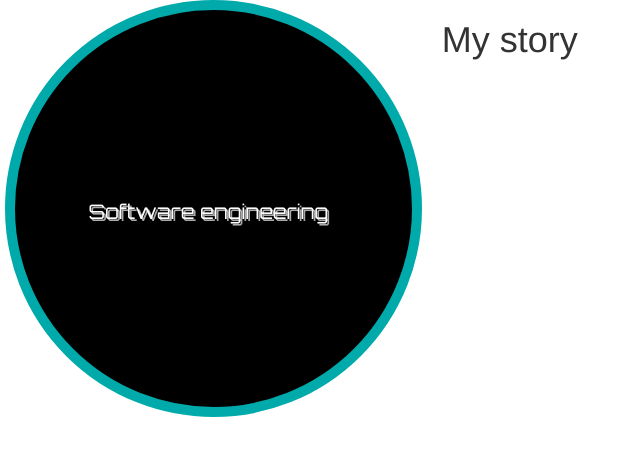
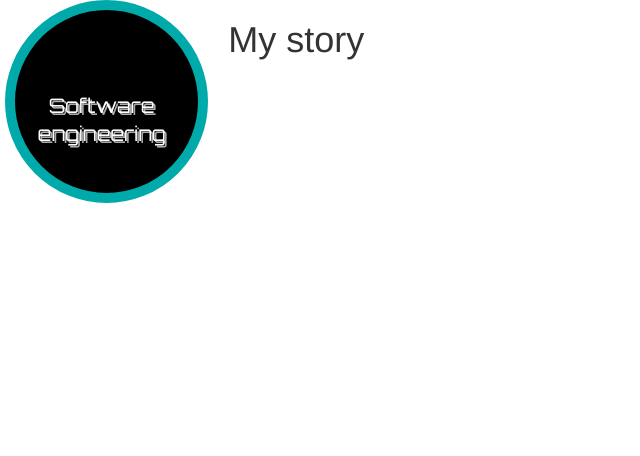
Before and after one commit to dfenders/portfolio, a Jekyll site: the page built from soften.html, in a window 1280 px wide. Shown: the top 456 px of the page, without its empty margins (0-640 px from the left). Built offline with Jekyll 4.4.1, drawn with Linux system fonts in a browser that asks for light colours.

Commit message:
Update soften.html

```diff
--- a/soften.html
+++ b/soften.html
@@ -3,11 +3,11 @@ layout: default
 tag: Software engineering
 ---
 <div class="row">
-	<div class="col-md-4 alignMiddle">
+	<div class="col-md-2 alignMiddle">
 		<div class="circle"></div>
 		<div class="circleText smaller">{{ page.tag }}</div>
 	</div>
-  <div class="col-md-8">
+  <div class="col-md-10">
 	  <h1>My story</h1>
 	  <p>
 
```
